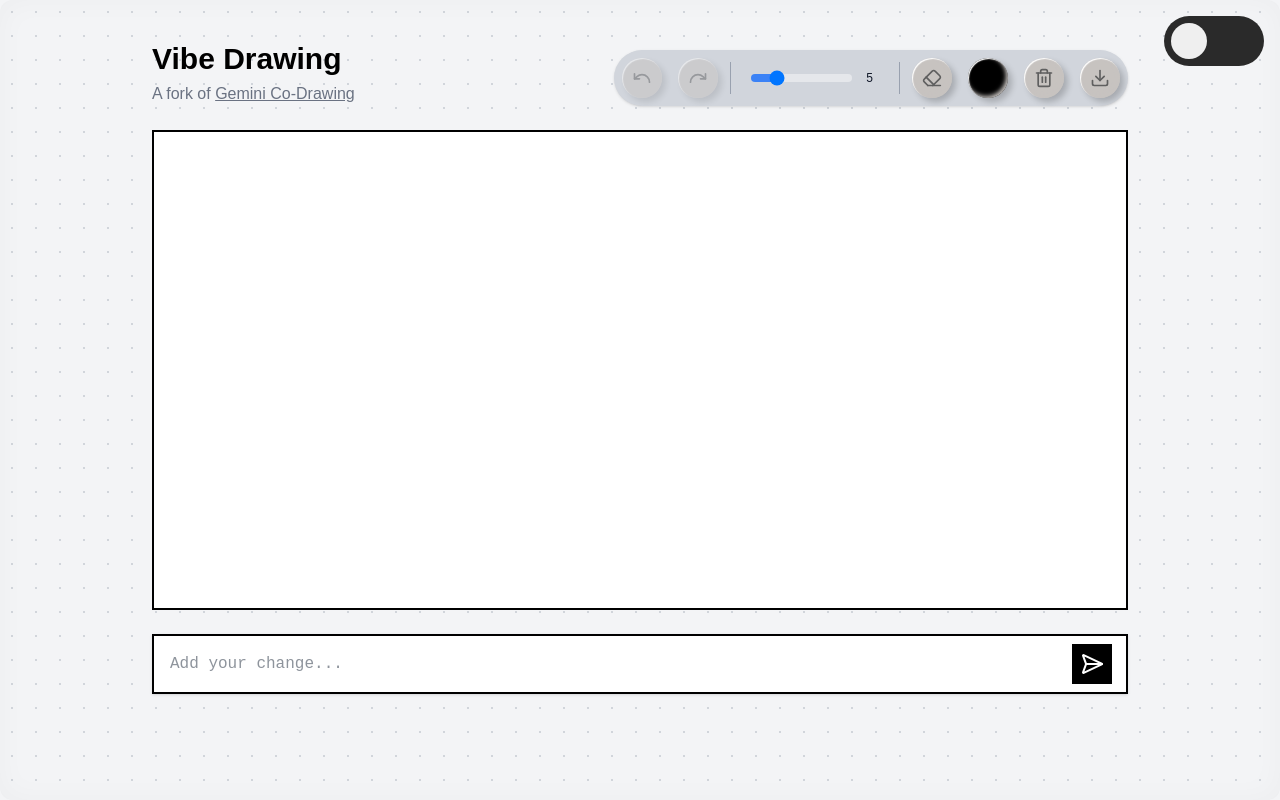
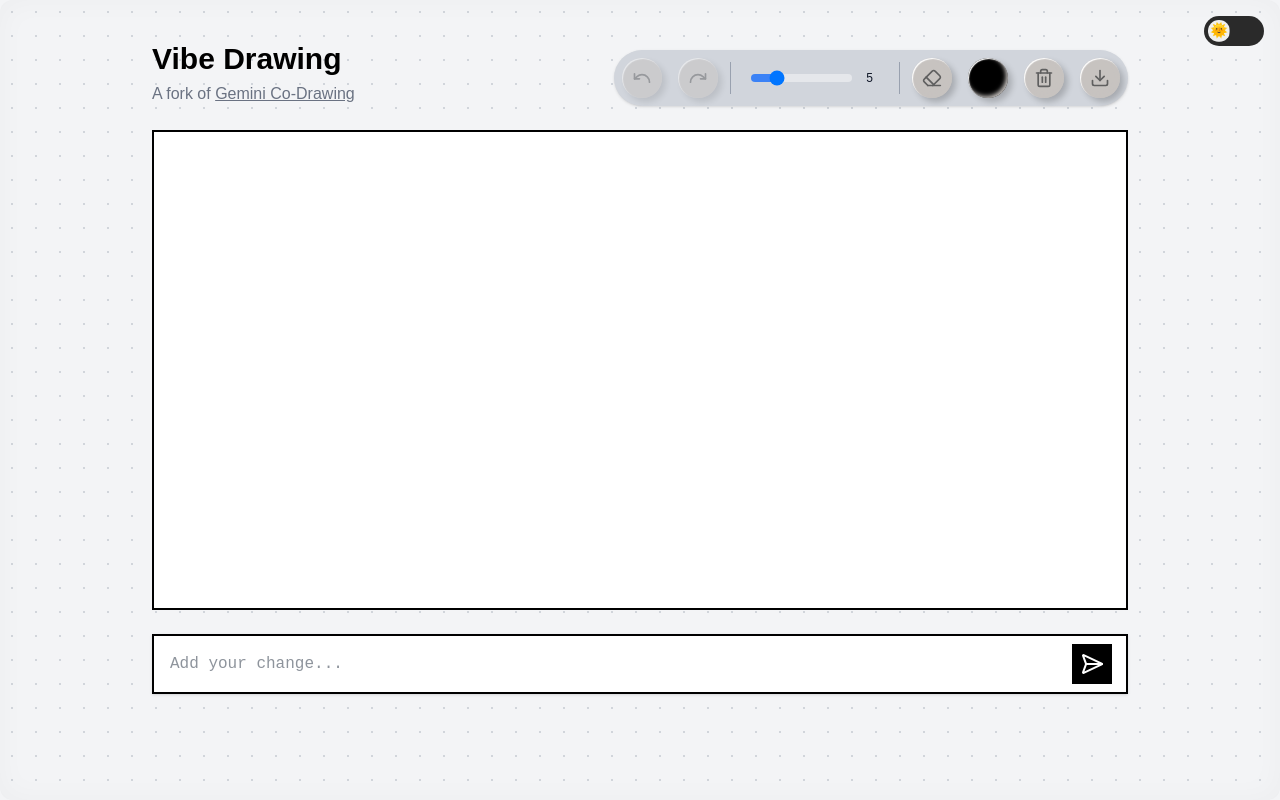
Before and after one commit to elliot-evno/draw-ai, a Next.js app: page / in a window 1280 px wide. Built offline with nearby package versions, Linux system fonts and the light colour scheme; a web font is replaced by a local one.

Commit message:
Improved UI of night/day toggle

```diff
--- a/components/ThemeToggle.tsx
+++ b/components/ThemeToggle.tsx
@@ -31,35 +31,41 @@ export default function ThemeToggle({ className = '', darkMode, setDarkMode }: T
     setDarkMode(!darkMode);
   };
 
-  // Custom CSS for the toggle with inverted colors
+  // Custom CSS for the toggle with inverted colors and smaller size
   const toggleStyle = {
-    '--toggle-size': '16px',
+    '--toggle-size': '12px',
     fontSize: 'var(--toggle-size)',
-    width: '6.25em',
-    height: '3.125em',
-    // Inverted the gradient colors - dark on left, light on right
+    width: '5em',
+    height: '2.5em',
     backgroundImage: 'linear-gradient(to right, #2a2a2a 50%, #efefef 50%)',
     backgroundSize: '205%',
-    // Also inverted the position logic
     backgroundPosition: darkMode ? '100%' : '0',
     transition: '0.4s',
   } as React.CSSProperties;
 
   const knobStyle = {
-    content: '""',
-    width: '2.25em',
-    height: '2.25em',
+    width: '1.8em',
+    height: '1.8em',
     position: 'absolute',
-    top: '0.438em',
-    left: darkMode ? 'calc(100% - 2.25em - 0.438em)' : '0.438em',
-    // Inverted the gradient colors for the knob as well
+    top: '0.35em',
+    left: darkMode ? 'calc(100% - 1.8em - 0.35em)' : '0.35em',
     backgroundImage: 'linear-gradient(to right, #2a2a2a 50%, #efefef 50%)',
     backgroundSize: '205%',
-    // Inverted the position logic for the knob
     backgroundPosition: darkMode ? '0' : '100%',
     borderRadius: '50%',
     transition: '0.4s',
+    display: 'flex',
+    alignItems: 'center',
+    justifyContent: 'center',
   } as React.CSSProperties;
+
+  // Emoji styling
+  const emojiStyle = {
+    fontSize: '1.2em',
+    lineHeight: 1,
+    position: 'relative',
+    top: '-0.05em', // Small adjustment to vertically center the emoji
+  };
 
   return (
     <div className={`${className}`}>
@@ -74,9 +80,13 @@ export default function ThemeToggle({ className = '', darkMode, setDarkMode }: T
           className="rounded-full relative cursor-pointer"
           style={toggleStyle}
         >
-          <div
-            style={knobStyle}
-          ></div>
+          {/* The knob with emoji */}
+          <div style={knobStyle}>
+            {/* Use emoji instead of SVG */}
+            <span style={emojiStyle}>
+              {darkMode ? '🌝' : '🌞'}
+            </span>
+          </div>
         </div>
       </label>
     </div>
```
